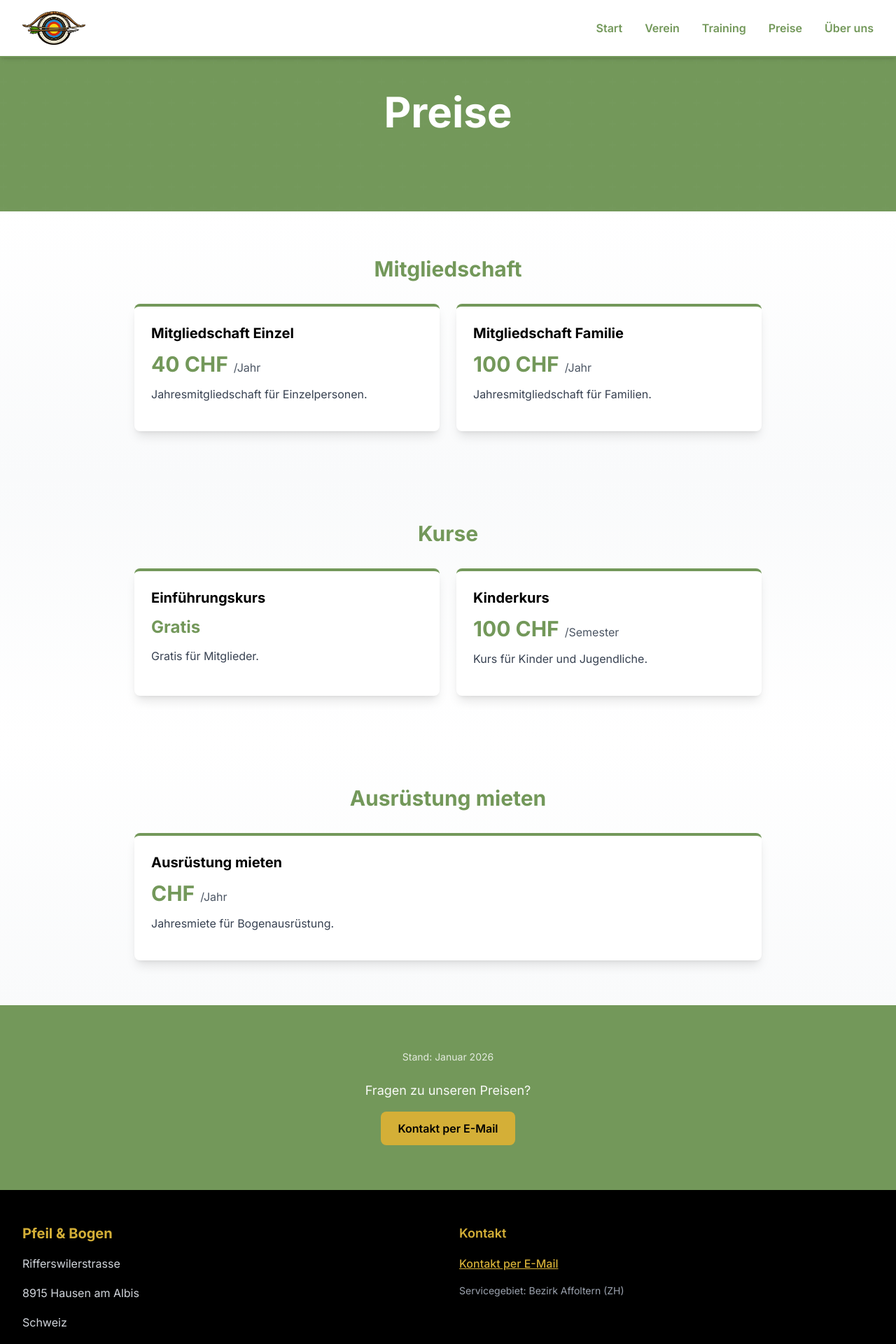
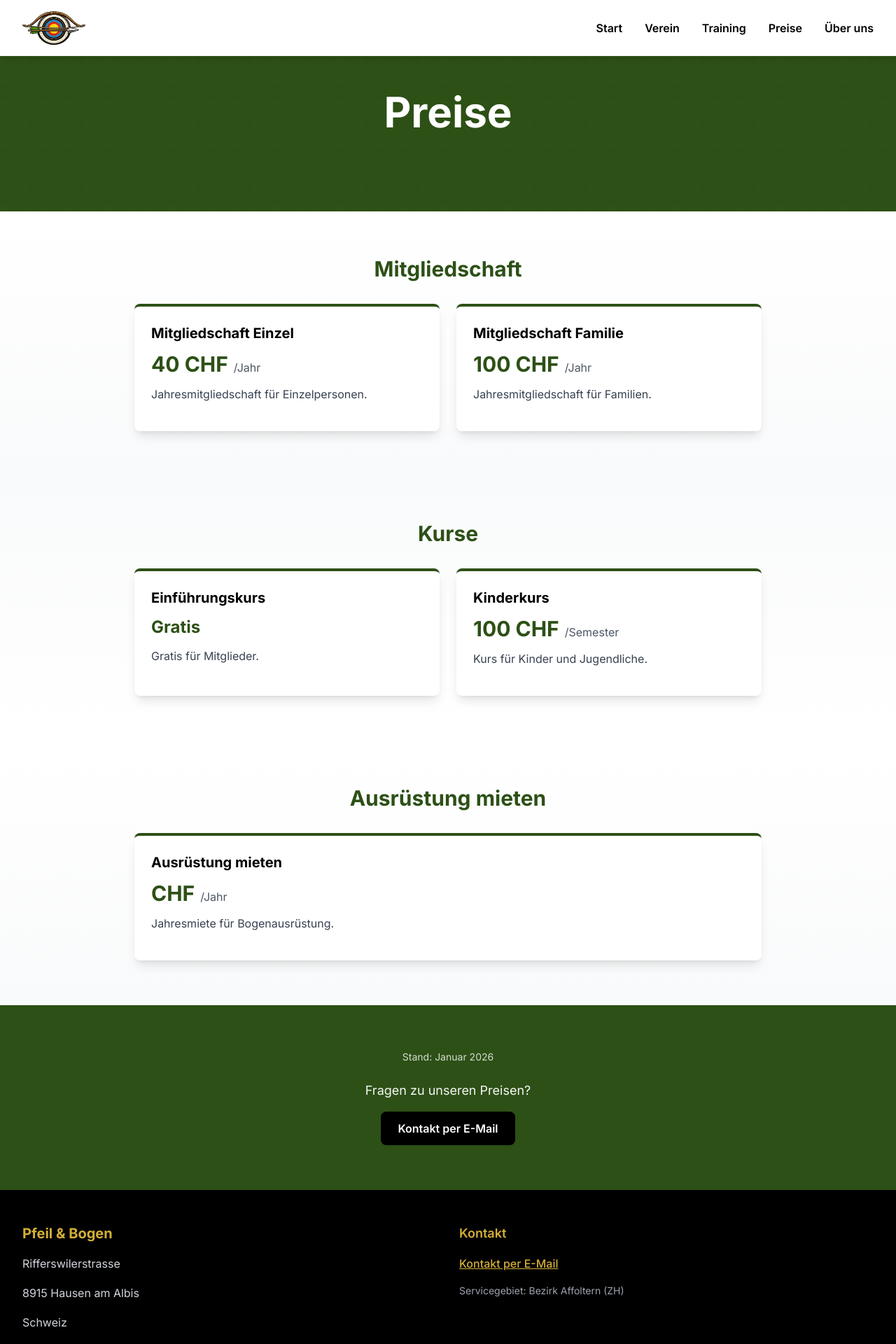
Before and after one commit to woogel-riffi/marketingpage2, a Next.js app: page /preise in a window 1280 px wide. Shown: the top 1920 px of the page at 70% size. Built offline with nearby package versions, Linux system fonts and the light colour scheme.

Commit message:
Colour update button and bg dark

```diff
--- a/app/preise/page.tsx
+++ b/app/preise/page.tsx
@@ -32,7 +32,7 @@ export default function PreisePage() {
     <>
       <StructuredData type="offers" data={{ prices }} />
 
-      <Section id="preise-hero" className="bg-[#73985a] text-white pt-12 relative overflow-hidden">
+      <Section id="preise-hero" className="bg-[#2D5016] text-white pt-12 relative overflow-hidden">
         <div
           className="absolute inset-0 opacity-20"
           style={{
@@ -49,7 +49,7 @@ export default function PreisePage() {
       <Section id="preise-mitgliedschaft" className="bg-gradient-to-b from-white to-gray-50">
         <div className="max-w-4xl mx-auto">
           <div className="text-center mb-8">
-            <h2 className="text-3xl font-bold mb-4 text-[#73985a]">Mitgliedschaft</h2>
+            <h2 className="text-3xl font-bold mb-4 text-[#2D5016]">Mitgliedschaft</h2>
           </div>
           <div className="grid md:grid-cols-2 gap-6">
             {membershipPrices.map((price) => (
@@ -58,7 +58,7 @@ export default function PreisePage() {
                   {price.category}
                 </h3>
                 <div className="mb-3">
-                  <span className="text-3xl font-bold text-[#73985a]">
+                  <span className="text-3xl font-bold text-[#2D5016]">
                     {price.amount} CHF
                   </span>
                   <span className="text-gray-600 ml-2">/Jahr</span>
@@ -73,7 +73,7 @@ export default function PreisePage() {
       <Section id="preise-kurse" className="bg-gradient-to-b from-gray-50 to-white">
         <div className="max-w-4xl mx-auto">
           <div className="text-center mb-8">
-            <h2 className="text-3xl font-bold mb-4 text-[#73985a]">Kurse</h2>
+            <h2 className="text-3xl font-bold mb-4 text-[#2D5016]">Kurse</h2>
           </div>
           <div className="grid md:grid-cols-2 gap-6">
             {coursePrices.map((price) => (
@@ -83,12 +83,12 @@ export default function PreisePage() {
                 </h3>
                 <div className="mb-3">
                   {price.amount === 0 ? (
-                    <span className="text-2xl font-bold text-[#73985a]">
+                    <span className="text-2xl font-bold text-[#2D5016]">
                       Gratis
                     </span>
                   ) : (
                     <>
-                      <span className="text-3xl font-bold text-[#73985a]">
+                      <span className="text-3xl font-bold text-[#2D5016]">
                         {price.amount} CHF
                       </span>
                       <span className="text-gray-600 ml-2">/Semester</span>
@@ -105,7 +105,7 @@ export default function PreisePage() {
       <Section id="preise-ausruestung" className="bg-gradient-to-b from-white to-gray-50">
         <div className="max-w-4xl mx-auto">
           <div className="text-center mb-8">
-            <h2 className="text-3xl font-bold mb-4 text-[#73985a]">Ausrüstung mieten</h2>
+            <h2 className="text-3xl font-bold mb-4 text-[#2D5016]">Ausrüstung mieten</h2>
           </div>
           {equipmentPrice && (
             <Card id={equipmentPrice.id}>
@@ -113,7 +113,7 @@ export default function PreisePage() {
                 {equipmentPrice.category}
               </h3>
               <div className="mb-3">
-                <span className="text-3xl font-bold text-[#73985a]">
+                <span className="text-3xl font-bold text-[#2D5016]">
                   CHF
                 </span>
                 <span className="text-gray-600 ml-2">/Jahr</span>
@@ -124,7 +124,7 @@ export default function PreisePage() {
         </div>
       </Section>
 
-      <Section id="preise-footer" className="bg-[#73985a] text-white">
+      <Section id="preise-footer" className="bg-[#2D5016] text-white">
         <div className="max-w-4xl mx-auto text-center">
           <p className="text-sm text-white/80 mb-6">
             Stand: {pricesLastUpdated}
--- a/components/layout/Header.tsx
+++ b/components/layout/Header.tsx
@@ -17,7 +17,7 @@ export default function Header() {
   };
 
   return (
-    <header className="bg-white border-b-2 border-[#73985a] sticky top-0 z-50 shadow-md">
+    <header className="bg-white border-b-2 border-[#2D5016] sticky top-0 z-50 shadow-md">
       <nav className="max-w-7xl mx-auto px-4 sm:px-6 lg:px-8" aria-label="Hauptnavigation">
         <div className="flex justify-between items-center h-20">
           <Link
@@ -39,7 +39,7 @@ export default function Header() {
           {/* Hamburger menu button - visible on mobile */}
           <button
             onClick={toggleMenu}
-            className="md:hidden p-2 text-[#73985a] hover:text-[#5d7a48] transition-colors"
+            className="md:hidden p-2 text-primary-black hover:text-gray-700 transition-colors"
             aria-label="Menü öffnen"
             aria-expanded={isMenuOpen}
           >
@@ -65,46 +65,46 @@ export default function Header() {
             <li>
               <Link
                 href="/"
-                className="text-[#73985a] hover:text-[#5d7a48] font-semibold transition-colors relative group"
+                className="text-primary-black hover:text-gray-700 font-semibold transition-colors relative group"
               >
                 Start
-                <span className="absolute bottom-0 left-0 w-0 h-0.5 bg-[#73985a] group-hover:w-full transition-all duration-300"></span>
+                <span className="absolute bottom-0 left-0 w-0 h-0.5 bg-primary-black group-hover:w-full transition-all duration-300"></span>
               </Link>
             </li>
             <li>
               <Link
                 href="/verein"
-                className="text-[#73985a] hover:text-[#5d7a48] font-semibold transition-colors relative group"
+                className="text-primary-black hover:text-gray-700 font-semibold transition-colors relative group"
               >
                 Verein
-                <span className="absolute bottom-0 left-0 w-0 h-0.5 bg-[#73985a] group-hover:w-full transition-all duration-300"></span>
+                <span className="absolute bottom-0 left-0 w-0 h-0.5 bg-primary-black group-hover:w-full transition-all duration-300"></span>
               </Link>
             </li>
             <li>
               <Link
                 href="/training"
-                className="text-[#73985a] hover:text-[#5d7a48] font-semibold transition-colors relative group"
+                className="text-primary-black hover:text-gray-700 font-semibold transition-colors relative group"
               >
                 Training
-                <span className="absolute bottom-0 left-0 w-0 h-0.5 bg-[#73985a] group-hover:w-full transition-all duration-300"></span>
+                <span className="absolute bottom-0 left-0 w-0 h-0.5 bg-primary-black group-hover:w-full transition-all duration-300"></span>
               </Link>
             </li>
             <li>
               <Link
                 href="/preise"
-                className="text-[#73985a] hover:text-[#5d7a48] font-semibold transition-colors relative group"
+                className="text-primary-black hover:text-gray-700 font-semibold transition-colors relative group"
               >
                 Preise
-                <span className="absolute bottom-0 left-0 w-0 h-0.5 bg-[#73985a] group-hover:w-full transition-all duration-300"></span>
+                <span className="absolute bottom-0 left-0 w-0 h-0.5 bg-primary-black group-hover:w-full transition-all duration-300"></span>
               </Link>
             </li>
             <li>
               <Link
                 href="/ueber-uns"
-                className="text-[#73985a] hover:text-[#5d7a48] font-semibold transition-colors relative group"
+                className="text-primary-black hover:text-gray-700 font-semibold transition-colors relative group"
               >
                 Über uns
-                <span className="absolute bottom-0 left-0 w-0 h-0.5 bg-[#73985a] group-hover:w-full transition-all duration-300"></span>
+                <span className="absolute bottom-0 left-0 w-0 h-0.5 bg-primary-black group-hover:w-full transition-all duration-300"></span>
               </Link>
             </li>
           </ul>
@@ -112,12 +112,12 @@ export default function Header() {
 
         {/* Mobile menu - shown when hamburger is clicked */}
         {isMenuOpen && (
-          <div className="md:hidden border-t border-[#73985a]/20">
+          <div className="md:hidden border-t border-gray-200">
             <ul className="flex flex-col py-4 space-y-4" role="list">
               <li>
                 <Link
                   href="/"
-                  className="block text-[#73985a] hover:text-[#5d7a48] font-semibold transition-colors py-2"
+                  className="block text-primary-black hover:text-gray-700 font-semibold transition-colors py-2"
                   onClick={closeMenu}
                 >
                   Start
@@ -126,7 +126,7 @@ export default function Header() {
               <li>
                 <Link
                   href="/verein"
-                  className="block text-[#73985a] hover:text-[#5d7a48] font-semibold transition-colors py-2"
+                  className="block text-primary-black hover:text-gray-700 font-semibold transition-colors py-2"
                   onClick={closeMenu}
                 >
                   Verein
@@ -135,7 +135,7 @@ export default function Header() {
               <li>
                 <Link
                   href="/training"
-                  className="block text-[#73985a] hover:text-[#5d7a48] font-semibold transition-colors py-2"
+                  className="block text-primary-black hover:text-gray-700 font-semibold transition-colors py-2"
                   onClick={closeMenu}
                 >
                   Training
@@ -144,7 +144,7 @@ export default function Header() {
               <li>
                 <Link
                   href="/preise"
-                  className="block text-[#73985a] hover:text-[#5d7a48] font-semibold transition-colors py-2"
+                  className="block text-primary-black hover:text-gray-700 font-semibold transition-colors py-2"
                   onClick={closeMenu}
                 >
                   Preise
@@ -153,7 +153,7 @@ export default function Header() {
               <li>
                 <Link
                   href="/ueber-uns"
-                  className="block text-[#73985a] hover:text-[#5d7a48] font-semibold transition-colors py-2"
+                  className="block text-primary-black hover:text-gray-700 font-semibold transition-colors py-2"
                   onClick={closeMenu}
                 >
                   Über uns
--- a/components/ui/Button.tsx
+++ b/components/ui/Button.tsx
@@ -23,11 +23,11 @@ export default function Button({
 
   const variants = {
     primary:
-      'bg-primary-gold text-primary-black hover:bg-yellow-500 focus:ring-primary-gold',
+      'bg-primary-black text-white hover:bg-gray-800 focus:ring-primary-black',
     secondary:
-      'bg-primary-green text-white hover:bg-green-700 focus:ring-primary-green',
+      'bg-[#2D5016] text-white hover:bg-[#1a3a0d] focus:ring-[#2D5016]',
     outline:
-      'border-2 border-primary-gold text-primary-gold hover:bg-primary-gold hover:text-primary-black focus:ring-primary-gold',
+      'border-2 border-primary-black text-primary-black hover:bg-primary-black hover:text-white focus:ring-primary-black',
   };
 
   const combinedClassName = `${baseStyles} ${variants[variant]} ${className}`;
--- a/components/ui/Card.tsx
+++ b/components/ui/Card.tsx
@@ -10,7 +10,7 @@ export default function Card({ children, className = '', id }: CardProps) {
   return (
     <article
       id={id}
-      className={`bg-white rounded-lg shadow-lg p-6 border-t-4 border-[#73985a] hover:border-[#5d7a48] transition-all transform hover:scale-105 ${className}`}
+      className={`bg-white rounded-lg shadow-lg p-6 border-t-4 border-[#2D5016] hover:border-[#1a3a0d] transition-all transform hover:scale-105 ${className}`}
     >
       {children}
     </article>
```
Also changed, not shown: app/page.tsx (+13 -13 lines), app/training/page.tsx (+4 -4 lines), app/ueber-uns/page.tsx (+6 -6 lines), app/verein/page.tsx (+4 -4 lines).
